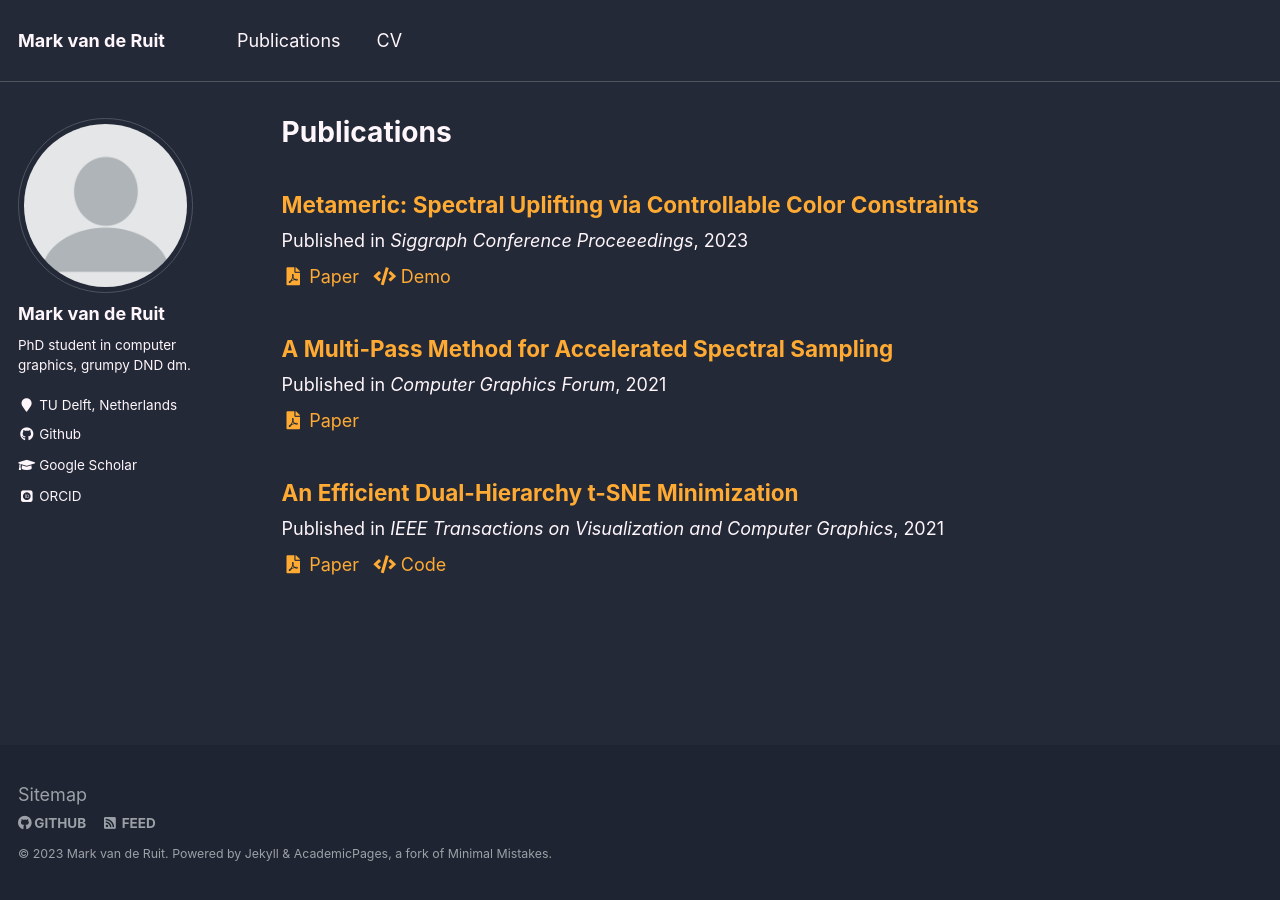
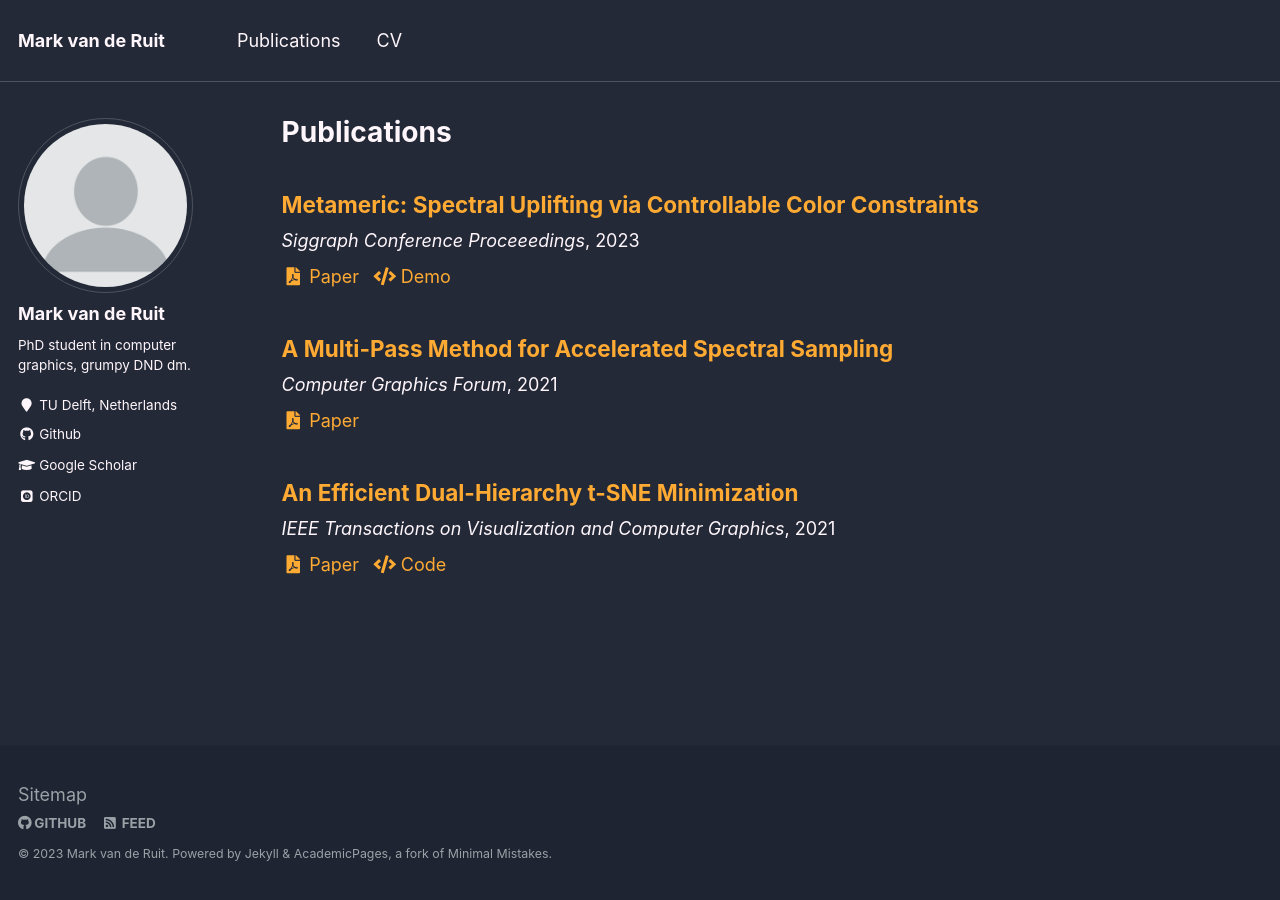
Before and after one commit to Markvanderuit/markvanderuit.github.io, a Jekyll site: the page built from _pages/publications.md, in a window 1280 px wide. Built offline with Jekyll 4.4.1, drawn with Linux system fonts in a browser that asks for light colours; some web fonts are replaced.

Commit message:
Removed minor keyword

```diff
--- a/_includes/archive-single.html
+++ b/_includes/archive-single.html
@@ -42,7 +42,7 @@
       <p> {{ post.type }}, <i>{{ post.venue }}</i>, {{ post.date | default: "1900-01-01" | date: "%Y" }} </p>
     {% elsif post.collection == 'publications' %}
       <p style="margin-bottom: 0.5em; margin-top: 0.5em;">
-        Published in <i>{{ post.venue }}</i>, {{ post.date | default: "1900-01-01" | date: "%Y" }}
+        <i>{{ post.venue }}</i>, {{ post.date | default: "1900-01-01" | date: "%Y" }}
       </p>
     {% elsif post.date %}
       <p class="page__date"><strong><i class="fa fa-fw fa-calendar" aria-hidden="true"></i> {{ site.data.ui-text[site.locale].date_label | default: "Published:" }}</strong> <time datetime="{{ post.date | default: "1900-01-01" | date_to_xmlschema }}">{{ post.date | default: "1900-01-01" | date: "%B %d, %Y" }}</time></p>
--- a/_layouts/single_publication.html
+++ b/_layouts/single_publication.html
@@ -28,7 +28,7 @@ layout: default
         <header>
           {% if page.title %}<h1 class="page__title" itemprop="headline">{{ page.title | markdownify | remove: "<p>" | remove: "</p>" }}</h1>{% endif %}
           {% if page.bibtex %}
-            <p> {{ page.bibtex.author }} <br> Published in <i>{{ page.venue }}</i>, {{ page.date | default: "1900-01-01" | date: "%Y" }} </p>
+            <p> {{ page.bibtex.author }} <br> <i>{{ page.venue }}</i>, {{ page.date | default: "1900-01-01" | date: "%Y" }} </p>
           {% endif %}
           {% if page.image %}
             <p><img src="{{ page.image }}" alt="page_image" class="page__image"/></p>
```
